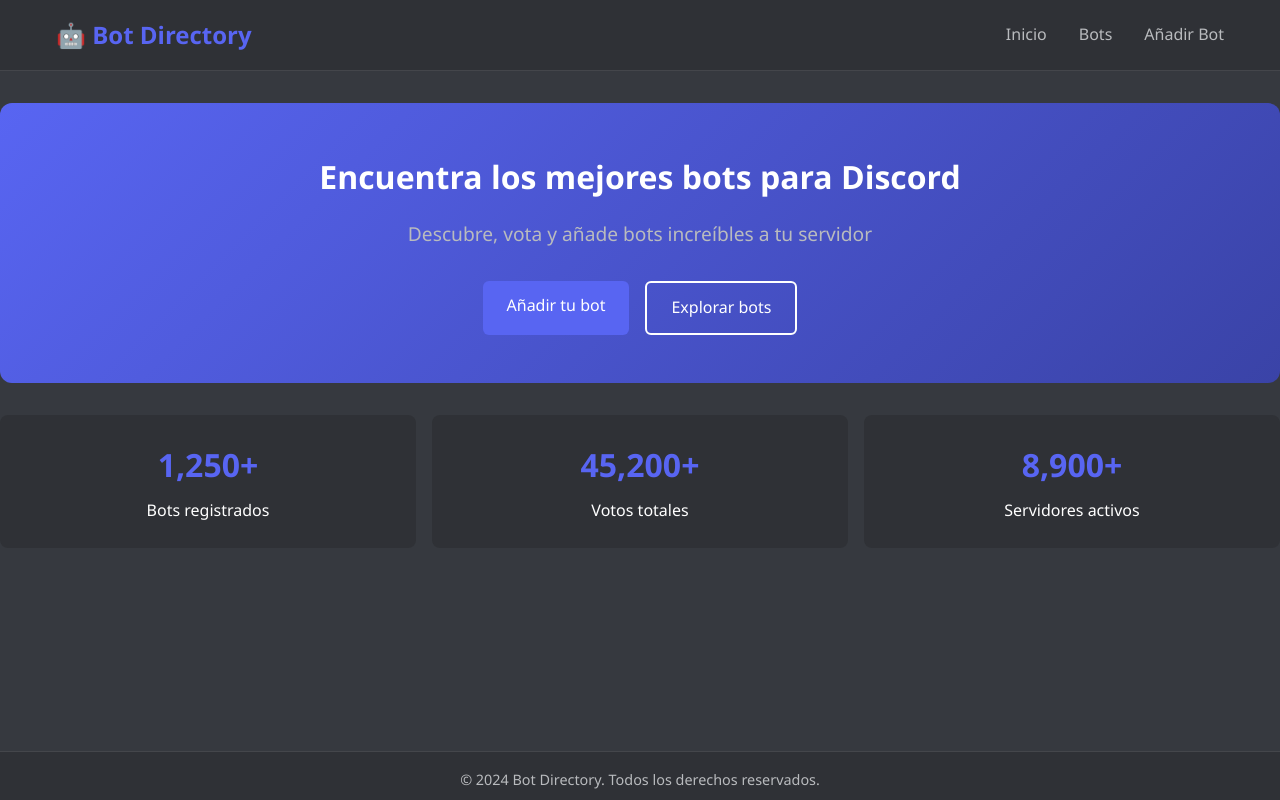
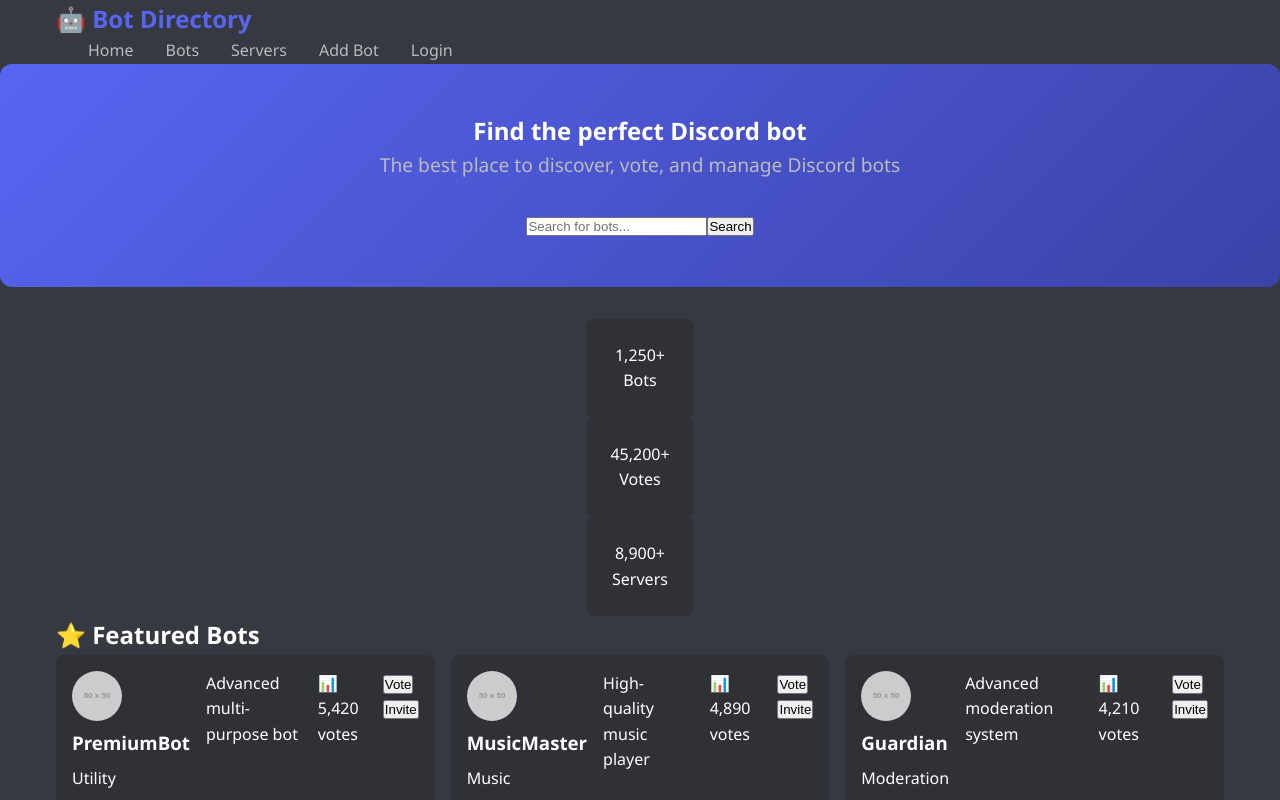
Before and after one commit to universla/external.ti, a React (Create React App) app: page / in a window 1280 px wide. Shown: the top 800 px of the page. Built offline with nearby package versions, Linux system fonts and the light colour scheme.

Commit message:
Update App.js

```diff
--- a/src/App.js
+++ b/src/App.js
@@ -1,132 +1,136 @@
 
 import React from 'react';
-import { BrowserRouter as Router, Routes, Route } from 'react-router-dom';
 import './App.css';
 
 function App() {
   return (
-    <Router>
     <div className="App">
-        <header className="header">
+      {/* Header como top.gg */}
+      <header className="topgg-header">
         <div className="container">
-            <h1 className="logo">🤖 Bot Directory</h1>
+          <div className="logo">
+            <span className="logo-text">🤖 Bot Directory</span>
+          </div>
           <nav className="nav">
-              <a href="/">Inicio</a>
-              <a href="/bots">Bots</a>
-              <a href="/add">Añadir Bot</a>
+            <a href="/" className="nav-link active">Home</a>
+            <a href="/bots" className="nav-link">Bots</a>
+            <a href="/servers" className="nav-link">Servers</a>
+            <a href="/add" className="nav-link">Add Bot</a>
+            <a href="/login" className="nav-link">Login</a>
           </nav>
         </div>
       </header>
 
-        <main className="main">
-          <Routes>
-            <Route path="/" element={<Home />} />
-            <Route path="/bots" element={<BotsPage />} />
-            <Route path="/add" element={<AddBotPage />} />
-          </Routes>
-        </main>
+      {/* Hero section */}
+      <section className="hero">
+        <div className="container">
+          <h1>Find the perfect Discord bot</h1>
+          <p>The best place to discover, vote, and manage Discord bots</p>
+          <div className="search-box">
+            <input
+              type="text"
+              placeholder="Search for bots..."
+              className="search-input"
+            />
+            <button className="search-button">Search</button>
+          </div>
+        </div>
+      </section>
 
+      {/* Stats */}
+      <section className="stats">
+        <div className="container">
+          <div className="stat-item">
+            <div className="stat-number">1,250+</div>
+            <div className="stat-label">Bots</div>
+          </div>
+          <div className="stat-item">
+            <div className="stat-number">45,200+</div>
+            <div className="stat-label">Votes</div>
+          </div>
+          <div className="stat-item">
+            <div className="stat-number">8,900+</div>
+            <div className="stat-label">Servers</div>
+          </div>
+        </div>
+      </section>
+
+      {/* Featured bots */}
+      <section className="featured">
+        <div className="container">
+          <h2>⭐ Featured Bots</h2>
+          <div className="bots-grid">
+            <BotCard
+              name="PremiumBot"
+              description="Advanced multi-purpose bot"
+              votes="5,420"
+              category="Utility"
+            />
+            <BotCard
+              name="MusicMaster"
+              description="High-quality music player"
+              votes="4,890"
+              category="Music"
+            />
+            <BotCard
+              name="Guardian"
+              description="Advanced moderation system"
+              votes="4,210"
+              category="Moderation"
+            />
+          </div>
+        </div>
+      </section>
+
+      {/* Footer */}
       <footer className="footer">
         <div className="container">
-            <p>&copy; 2024 Bot Directory. Todos los derechos reservados.</p>
+          <div className="footer-content">
+            <div className="footer-section">
+              <h3>Bot Directory</h3>
+              <p>Discover amazing Discord bots</p>
+            </div>
+            <div className="footer-section">
+              <h4>Links</h4>
+              <a href="/about">About</a>
+              <a href="/api">API</a>
+              <a href="/docs">Documentation</a>
+            </div>
+          </div>
+          <div className="copyright">
+            &copy; 2024 Bot Directory. All rights reserved.
+          </div>
         </div>
       </footer>
     </div>
-    </Router>
   );
 }
 
-// Componente Home
-function Home() {
+// Componente para tarjetas de bots
+function BotCard({ name, description, votes, category }) {
   return (
-    <div className="page">
-      <div className="hero">
-        <h2>Encuentra los mejores bots para Discord</h2>
-        <p>Descubre, vota y añade bots increíbles a tu servidor</p>
-        <div className="cta-buttons">
-          <a href="/add" className="btn-primary">Añadir tu bot</a>
-          <a href="/bots" className="btn-secondary">Explorar bots</a>
+    <div className="bot-card">
+      <div className="bot-header">
+        <img
+          src="https://placehold.co/50x50"
+          alt={name}
+          className="bot-avatar"
+        />
+        <div className="bot-info">
+          <h3>{name}</h3>
+          <span className="bot-category">{category}</span>
         </div>
       </div>
-
-      <div className="stats">
-        <div className="stat-item">
-          <h3>1,250+</h3>
-          <p>Bots registrados</p>
+      <p className="bot-description">{description}</p>
+      <div className="bot-stats">
+        <span className="votes">📊 {votes} votes</span>
       </div>
-        <div className="stat-item">
-          <h3>45,200+</h3>
-          <p>Votos totales</p>
-        </div>
-        <div className="stat-item">
-          <h3>8,900+</h3>
-          <p>Servidores activos</p>
-        </div>
+      <div className="bot-actions">
+        <button className="btn-vote">Vote</button>
+        <button className="btn-invite">Invite</button>
       </div>
     </div>
   );
 }
 
-// Componente BotsPage
-function BotsPage() {
-  return (
-    <div className="page">
-      <h2>🤖 Lista de Bots</h2>
-      <div className="bots-grid">
-        <div className="bot-card">
-          <img src="https://placehold.co/50x50" alt="Bot" />
-          <div className="bot-info">
-            <h3>SuperBot</h3>
-            <p>Bot multifuncional para servidores</p>
-            <div className="bot-meta">
-              <span>📊 5,420 votos</span>
-              <span>🏷️ Utilidad</span>
-            </div>
-          </div>
-        </div>
-        <div className="bot-card">
-          <img src="https://placehold.co/50x50" alt="Bot" />
-          <div className="bot-info">
-            <h3>MusicMaster</h3>
-            <p>Reproductor de música premium</p>
-            <div className="bot-meta">
-              <span>📊 4,890 votos</span>
-              <span>🏷️ Música</span>
-            </div>
-          </div>
-        </div>
-      </div>
-    </div>
-  );
-}
-
-// Componente AddBotPage
-function AddBotPage() {
-  return (
-    <div className="page">
-      <h2>➕ Añadir Bot</h2>
-      <form className="add-bot-form">
-        <div className="form-group">
-          <label>ID del Bot:</label>
-          <input type="text" placeholder="123456789012345678" />
-        </div>
-        <div className="form-group">
-          <label>Descripción:</label>
-          <textarea placeholder="Describe tu bot..."></textarea>
-        </div>
-        <div className="form-group">
-          <label>Categoría:</label>
-          <select>
-            <option>Utilidad</option>
-            <option>Música</option>
-            <option>Moderación</option>
-            <option>Juegos</option>
-          </select>
-        </div>
-        <button type="submit" className="btn-primary">Añadir Bot</button>
-      </form>
-    </div>
-  );
-}
-
 export default App;
```
Lines whose indentation alone changed are shown as unchanged.
